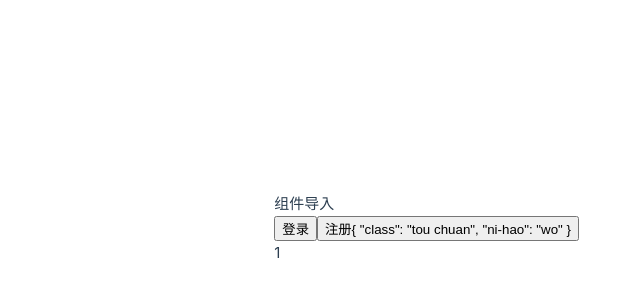
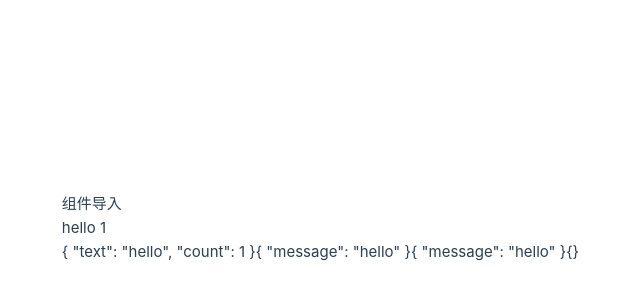
Before and after one commit to 52maomao/studying, a Vue app: page / in a window 1280 px wide. Shown: the part 172-472 px from the top of the page, without its empty margins (61-701 px from the left). Built offline with nearby package versions, Linux system fonts and the light colour scheme.

Commit message:
2024-03-22 组件插槽初次学习

```diff
--- a/src/App.vue
+++ b/src/App.vue
@@ -1,13 +1,16 @@
 <script>
 import zhuce from "./zhuce.vue";
+import loading from "./loading.vue";
 
 export default {
   components: {
-    zhuce
+    zhuce,
+    loading
   },
   data() {
     return {
-      count:1,
+      count: 1,
+      test: "button",
       // test: "123"
       // posts: [
       //   {
@@ -97,11 +100,11 @@ export default {
       // lastName: 'Doe'
     };
   },
-  methods:{
-    onClick(){
-      this.count++;
-    },
-  },
+  // methods: {
+  //   onClick() {
+  //     this.count++;
+  //   }
+  // },
   //   watch: {
   //   // 每当 question 改变时，这个函数就会执行
   //   question(newQuestion, oldQuestion) {
@@ -208,8 +211,26 @@ export default {
 <template>
   <div>
     <p>组件导入</p>
-    <zhuce ni-hao="wo" class="chuan" @click="onClick"/>{{count}}
-    <!--   <div :style="{ fontSize: postFontSize + 'em' }">
+    <zhuce v-slot="{text,count}">{{ text }} {{ count }}</zhuce>
+    <zhuce>
+      <template #header="headerProps">{{ headerProps }}</template>
+
+      <template #default="defaultProps">{{ defaultProps }}</template>
+
+      <template #footer="footerProp">{{ footerProp }}</template>
+    </zhuce>
+    <!--<zhuce>
+      <template #[test]>
+        <span>Click me!{{count}}</span>
+      </template>
+      <template #input>
+        <loading/>
+      </template>
+        <div>刘懿萱</div>
+    </zhuce>
+    <zhuce ni-hao="wo" class="chuan" @click="onClick" />
+    {{count}}
+    <div :style="{ fontSize: postFontSize + 'em' }">
       <zhuce
         v-for="(post,index) in posts"
         :key="post.id"
@@ -225,7 +246,8 @@ export default {
         @click.once="postFontSize += 1"
       />
     </div>
-    <zhuce v-model="test"/>{{test}}
+    <zhuce v-model="test" />
+    {{test}}
     <div value="test">ceshi</div>
     <div :value="test">ceshi2</div>-->
   </div>
--- a/src/loading.vue
+++ b/src/loading.vue
@@ -2,17 +2,18 @@
 export default {
   inheritAttrs: false,
   data() {
-      return {};
+    return {};
   },
   methods() {},
-  created(){
-      console.log(this.$attrs)
+  created() {
+    console.log(this.$attrs);
   }
 };
 </script>
 <template>
   <div>
-    <button>登录</button>
-    <button v-bind="$attrs">注册{{ $attrs }}</button>
+    awser
+    <!--<button>登录</button>
+    <button v-bind="$attrs">注册{{ $attrs }}</button>-->
   </div>
 </template>
--- a/src/zhuce.vue
+++ b/src/zhuce.vue
@@ -7,17 +7,18 @@ export default {
   },
   data() {
     return {
-      cc: 0
+      greetingMessage: "hello"
+      // cc: 0
     };
-  },
-  methods: {
-    count() {
-      this.cc++;
-    }
-    // zhuce(){
-    //     console.log(this.count++)
-    // }
   }
+  //   methods: {
+  //     count() {
+  //       this.cc++;
+  //     }
+  //     // zhuce(){
+  //     //     console.log(this.count++)
+  //     // }
+  //   }
   //   props: {
   //     mValue:String,
   // aaaa: String,
@@ -75,8 +76,24 @@ export default {
 };
 </script>
 <template>
+  <div>
+    <slot :text="greetingMessage" :count="1"></slot>
+    <slot name="header" message="hello"></slot>
+    <slot name="footer" message="hello"></slot>
+    <slot></slot>
+  </div>
+  <!--<div>
+    <button class="slot">
+      <slot name="button"></slot>
+    </button>
+    <input />
+    <slot name="input"></slot>
+    <button>
+      <slot></slot>
+    </button>
+  </div>
   <loading class="tou" />
-  <!--<div>
+  <div>
     <button @click="$emit('enlarge-text',1)">Enlarge text</button>
     <button @click="submit">按钮</button>
     <slot />
```
